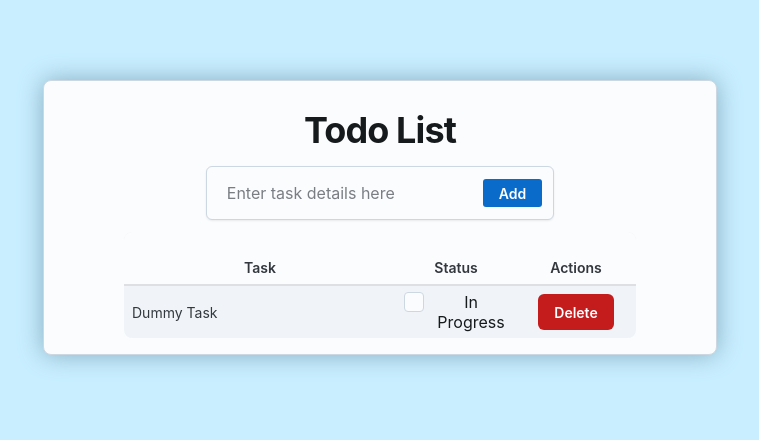
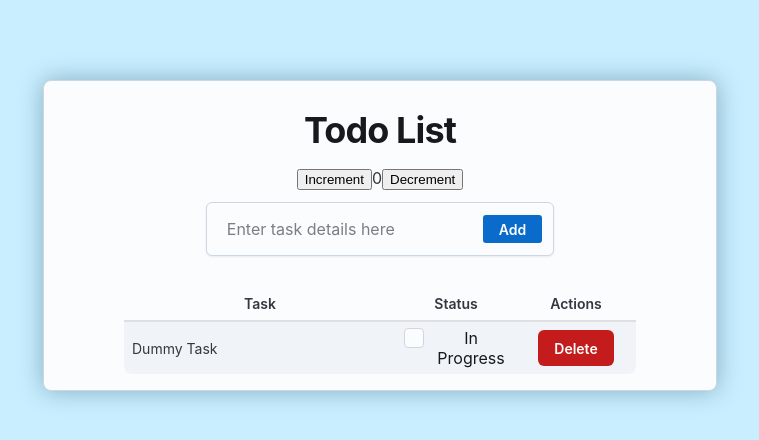
Before and after one commit to hassan-imran/simple-todo-app, a React (Create React App) app in the folder client/: page / in a window 1280 px wide. Shown: the top 440 px of the page, without its empty margins (260-1019 px from the left). Built offline with nearby package versions, Linux system fonts and the light colour scheme.

Commit message:
Implemented Redux boilerplate code

```diff
--- a/client/package.json
+++ b/client/package.json
@@ -10,11 +10,13 @@
     "@mui/icons-material": "^5.15.14",
     "@mui/joy": "^5.0.0-beta.32",
     "@mui/material": "^5.15.14",
+    "@reduxjs/toolkit": "^2.2.2",
     "@testing-library/jest-dom": "^5.17.0",
     "@testing-library/react": "^13.4.0",
     "@testing-library/user-event": "^13.5.0",
     "react": "^18.2.0",
     "react-dom": "^18.2.0",
+    "react-redux": "^9.1.0",
     "react-scripts": "5.0.1",
     "web-vitals": "^2.1.4"
   },
--- a/client/src/App.js
+++ b/client/src/App.js
@@ -3,8 +3,7 @@ import TodoForm from './TodoForm';
 import React, { useState } from 'react';
 import { Card, Typography } from '@mui/joy';
 import TodoList from './TodoList';
-
-
+import { Counter } from './features/counter/Counter'
 
 function App() {
   const [tasks, setTask] = useState([
@@ -24,6 +23,7 @@ function App() {
       justifyContent: "center"
     }}>
       <Typography level='h1' style={{ marginTop: '0.25em' }}>Todo List</Typography>
+      <Counter />
       <TodoForm tasks={tasks} setTask={setTask} />
       <TodoList tasks={tasks} setTask={setTask} />
     </Card>
--- /dev/null
+++ b/client/src/app/store.js
@@ -0,0 +1,8 @@
+import { configureStore } from '@reduxjs/toolkit';
+import counterReducer from '../features/counter/counterSlice';
+
+export const store = configureStore({
+  reducer: {
+    counter: counterReducer,
+  },
+})
--- /dev/null
+++ b/client/src/features/counter/Counter.js
@@ -0,0 +1,28 @@
+import React from 'react'
+import { useSelector, useDispatch } from 'react-redux'
+import { decrement, increment } from './counterSlice'
+
+export function Counter() {
+  const count = useSelector((state) => state.counter.value)
+  const dispatch = useDispatch()
+
+  return (
+    <div>
+      <div>
+        <button
+          aria-label="Increment value"
+          onClick={() => dispatch(increment())}
+        >
+          Increment
+        </button>
+        <span>{count}</span>
+        <button
+          aria-label="Decrement value"
+          onClick={() => dispatch(decrement())}
+        >
+          Decrement
+        </button>
+      </div>
+    </div>
+  )
+}
--- /dev/null
+++ b/client/src/features/counter/counterSlice.js
@@ -0,0 +1,30 @@
+import { createSlice } from '@reduxjs/toolkit'
+
+const initialState = {
+  value: 0,
+}
+
+export const counterSlice = createSlice({
+  name: 'counter',
+  initialState,
+  reducers: {
+    increment: (state) => {
+      // Redux Toolkit allows us to write "mutating" logic in reducers. It
+      // doesn't actually mutate the state because it uses the Immer library,
+      // which detects changes to a "draft state" and produces a brand new
+      // immutable state based off those changes
+      state.value += 1
+    },
+    decrement: (state) => {
+      state.value -= 1
+    },
+    incrementByAmount: (state, action) => {
+      state.value += action.payload
+    },
+  },
+})
+
+// Action creators are generated for each case reducer function
+export const { increment, decrement, incrementByAmount } = counterSlice.actions
+
+export default counterSlice.reducer
--- a/client/src/index.js
+++ b/client/src/index.js
@@ -3,12 +3,16 @@ import ReactDOM from 'react-dom/client';
 import './index.css';
 import App from './App';
 import reportWebVitals from './reportWebVitals';
+import { store } from './app/store'
+import { Provider } from 'react-redux'
 
 const root = ReactDOM.createRoot(document.getElementById('root'));
 root.render(
-  <React.StrictMode>
-    <App />
-  </React.StrictMode>
+  <Provider store={store}>
+    <React.StrictMode>
+      <App />
+    </React.StrictMode>
+  </Provider>
 );
 
 // If you want to start measuring performance in your app, pass a function
```
Also changed, not shown: 1 other file (tests, documents, lock files or other folders).
